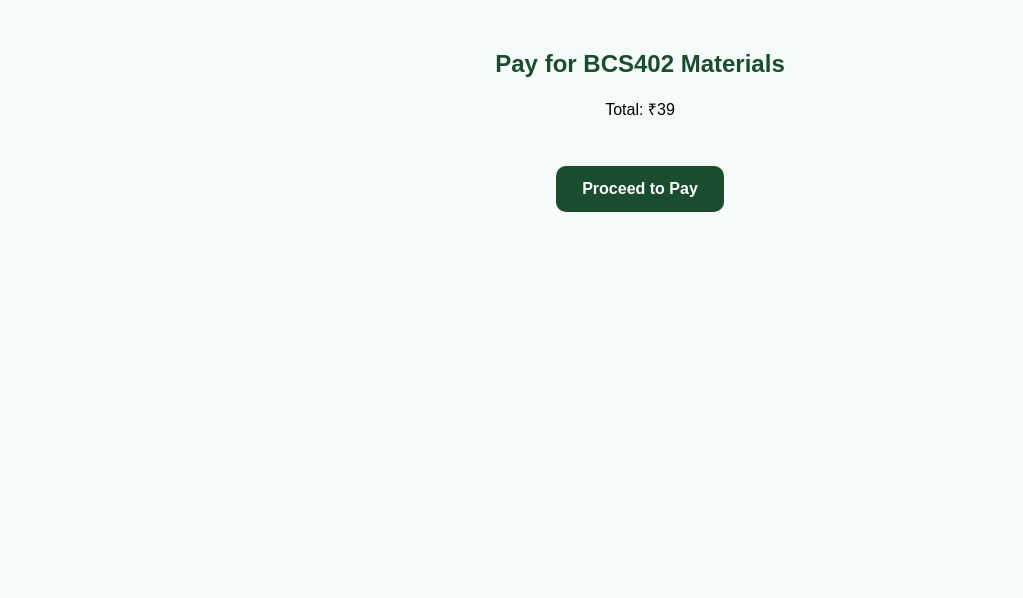
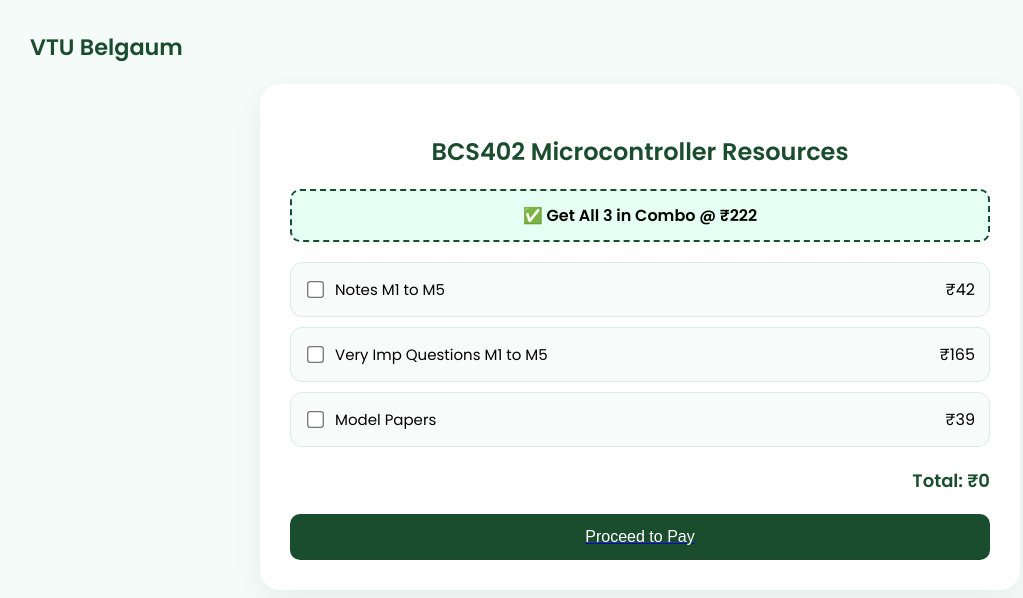
Before and after one commit to VTU-Resources/MC, a plain HTML site: page index.html in a window 1280 px wide. Shown: the whole page, without its empty margins (0-1023 px from the left). Drawn offline with Linux system fonts and the light colour scheme.

Commit message:
Update index.html

```diff
--- a/index.html
+++ b/index.html
@@ -1,60 +1,213 @@
 <!DOCTYPE html>
-<html>
+<html lang="en">
 <head>
   <meta charset="UTF-8" />
   <meta name="viewport" content="width=device-width, initial-scale=1.0"/>
-  <title>VTU Belgaum - Pay for BCS402</title>
+  <title>VTU Belgaum - BCS402 Checkout</title>
+  <link href="https://fonts.googleapis.com/css2?family=Poppins:wght@400;600&display=swap" rel="stylesheet"/>
   <style>
+    html, body {
+      -webkit-tap-highlight-color: transparent;
+    }
     body {
       font-family: 'Poppins', sans-serif;
       background-color: #f5fbf9;
       margin: 0;
       padding: 30px;
+    }
+    header {
+      display: flex;
+      align-items: center;
+      margin-bottom: 20px;
+    }
+    .brand-name {
+      font-size: 1.4rem;
+      font-weight: 700;
+      color: #1a4d2e;
+    }
+    .section {
+      background: #ffffff;
+      padding: 30px;
+      border-radius: 20px;
+      max-width: 700px;
+      margin: auto;
+      box-shadow: 0 10px 30px rgba(0,0,0,0.06);
+    }
+    h2 {
+      color: #1a4d2e;
       text-align: center;
     }
-    h2 {
+    .product {
+      display: flex;
+      justify-content: space-between;
+      align-items: center;
+      padding: 14px;
+      margin: 10px 0;
+      border-radius: 12px;
+      background: #f7fcfb;
+      border: 1px solid #d8ede6;
+      cursor: pointer;
+    }
+    .product:hover {
+      background: #e8fff5;
+    }
+    .product label {
+      display: flex;
+      align-items: center;
+      gap: 10px;
+      font-size: 15px;
+      pointer-events: none;
+    }
+    .product input {
+      transform: scale(1.3);
+      accent-color: #1a4d2e;
+      pointer-events: auto;
+    }
+    .combo {
+      background: #e6fff4;
+      border: 2px dashed #1a4d2e;
+      padding: 12px;
+      border-radius: 10px;
+      text-align: center;
+      font-weight: 600;
+      cursor: pointer;
+      margin: 20px 0;
+    }
+    .total {
+      text-align: right;
+      font-weight: 700;
+      font-size: 18px;
+      margin-top: 20px;
       color: #1a4d2e;
     }
     #pay-now {
       background: #1a4d2e;
       color: white;
-      padding: 14px 26px;
+      padding: 14px;
       font-size: 16px;
-      font-weight: 600;
       border: none;
       border-radius: 10px;
       cursor: pointer;
-      margin-top: 30px;
+      width: 100%;
+      margin-top: 20px;
+      text-align: center;
+      display: block;
+      text-decoration: none;
+    }
+    #pay-now:hover {
+      background: #145034;
     }
     #popup {
       display: none;
-      margin-top: 30px;
+      margin-top: 25px;
       background: #dff5e2;
       border: 1px solid #1a4d2e;
-      border-radius: 10px;
       padding: 20px;
+      border-radius: 12px;
       color: #1a4d2e;
+      text-align: center;
       font-weight: 600;
     }
   </style>
 </head>
 <body>
 
-  <h2>Pay for BCS402 Materials</h2>
-  <p>Total: ₹39</p>
+  <header>
+    <span class="brand-name">VTU Belgaum</span>
+  </header>
 
-  <a id="upiLink" href="upi://pay?pa=shridhar20062005-2@okaxis&pn=VTU%20Belgaum&tn=BCS402%20Materials&am=39&cu=INR">
-    <button id="pay-now">Proceed to Pay</button>
-  </a>
+  <section class="section">
+    <h2>BCS402 Microcontroller Resources</h2>
 
-  <div id="popup">✅ Payment Done! Materials will be sent within 60 minutes.</div>
+    <div class="combo" onclick="selectCombo()">✅ Get All 3 in Combo @ ₹222</div>
+
+    <div class="product" onclick="toggle('item1')">
+      <label><input type="checkbox" id="item1" data-price="42"> Notes M1 to M5</label>
+      <span>₹42</span>
+    </div>
+
+    <div class="product" onclick="toggle('item2')">
+      <label><input type="checkbox" id="item2" data-price="165"> Very Imp Questions M1 to M5</label>
+      <span>₹165</span>
+    </div>
+
+    <div class="product" onclick="toggle('item3')">
+      <label><input type="checkbox" id="item3" data-price="39"> Model Papers</label>
+      <span>₹39</span>
+    </div>
+
+    <div class="total">Total: ₹<span id="total">0</span></div>
+
+    <!-- Hidden UPI link wrapper -->
+    <a id="upiLink" href="#" target="_blank">
+      <button id="pay-now">Proceed to Pay</button>
+    </a>
+
+    <div id="popup">✅ Payment Done! Materials will be sent via email/WhatsApp within 60 mins.</div>
+  </section>
 
   <script>
-    document.getElementById("upiLink").addEventListener("click", function () {
+    const checkboxes = document.querySelectorAll('input[type="checkbox"]');
+    const totalDisplay = document.getElementById('total');
+    const upiLink = document.getElementById('upiLink');
+    const popup = document.getElementById('popup');
+
+    checkboxes.forEach(box => {
+      box.addEventListener('change', updateTotal);
+    });
+
+    function toggle(id) {
+      const cb = document.getElementById(id);
+      cb.checked = !cb.checked;
+      updateTotal();
+    }
+
+    function selectCombo() {
+      document.getElementById('item1').checked = true;
+      document.getElementById('item2').checked = true;
+      document.getElementById('item3').checked = true;
+      updateTotal(222);
+    }
+
+    function updateTotal(forceAmount = null) {
+      if (forceAmount !== null) {
+        totalDisplay.textContent = forceAmount;
+        updateUpiLink(forceAmount);
+        return;
+      }
+
+      let total = 0;
+      checkboxes.forEach(cb => {
+        if (cb.checked) total += parseFloat(cb.dataset.price);
+      });
+      totalDisplay.textContent = total;
+      updateUpiLink(total);
+    }
+
+    function updateUpiLink(amount) {
+      if (amount === 0) {
+        upiLink.href = "#";
+        return;
+      }
+      const upiId = "shridhar20062005-2@okaxis";
+      const name = "VTU Belgaum";
+      const note = "BCS402 Materials";
+      const upiUrl = `upi://pay?pa=${upiId}&pn=${encodeURIComponent(name)}&tn=${encodeURIComponent(note)}&am=${amount}&cu=INR`;
+      upiLink.href = upiUrl;
+    }
+
+    upiLink.addEventListener('click', function () {
+      if (upiLink.href === "#") {
+        alert("Please select at least one item to proceed.");
+        return;
+      }
+
+      // Wait and show confirmation popup
       setTimeout(() => {
-        document.getElementById("popup").style.display = "block";
-      }, 7000); // Wait 7 seconds after redirect to show popup
+        popup.style.display = 'block';
+      }, 7000);
     });
   </script>
+
 </body>
 </html>
```
